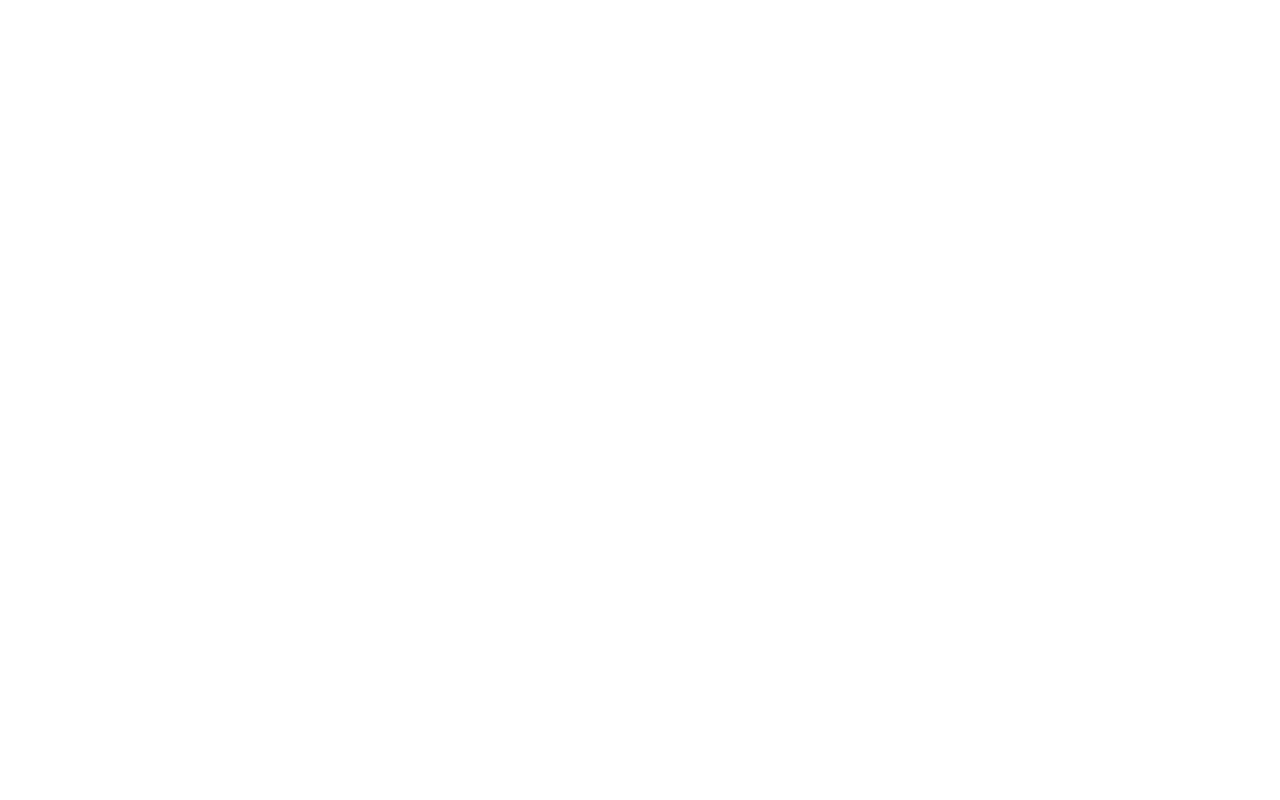
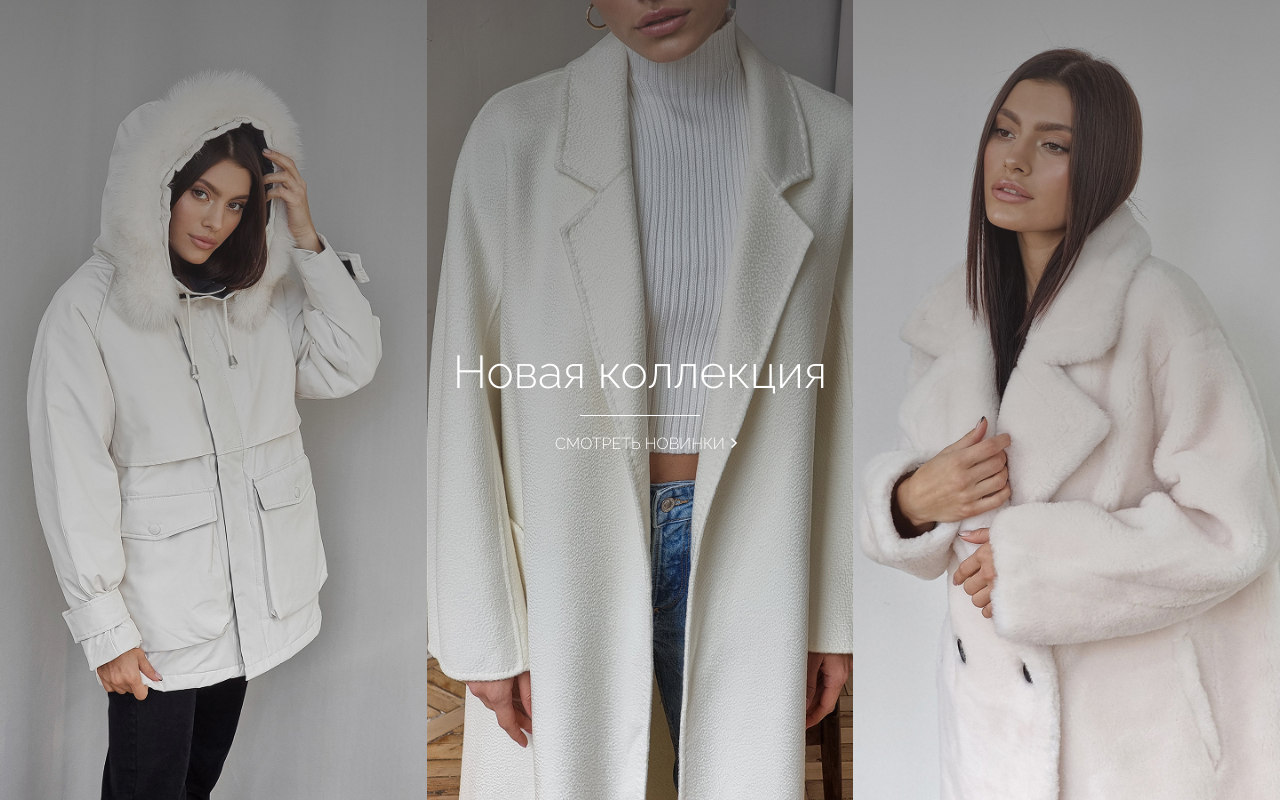
Before and after one commit to dianaimmatova/yanki, a plain HTML site: page index.html in a window 1280 px wide. Drawn offline with Linux system fonts and the light colour scheme.

Commit message:
add/hero

```diff
--- a/assets/styles/style.css
+++ b/assets/styles/style.css
@@ -0,0 +1,74 @@
+
+body * {
+    font-family: var(--primary-font);
+}
+
+body {
+    background-color: var(--background-color);
+}
+
+.container {
+    max-width: 1160px;
+    margin: 0 auto;
+    padding: 0 10px;
+}
+
+/* HERO */
+.hero {
+    display: grid;
+    grid-template-columns: 1fr 1fr 1fr;
+    position: relative;
+}
+.hero > img {
+    position: relative;
+    z-index: -9999;
+    width: 100%;
+    min-height: 100vh;
+    object-fit: cover;
+    object-position: center;
+}
+.hero__container {
+    display: flex;
+    flex-direction: column;
+    justify-content: center;
+    align-items: center;
+    position: absolute;
+    z-index: 3;
+    width: 100%;
+    height: 100%;
+}
+.hero__title {
+    font-weight: 300;
+    font-size: 46px;
+    text-align: center;
+    color: var(--background-color);
+}
+.hero__line {
+    width: 120px;
+    height: 1px;
+    background: var(--background-color);
+    margin: 20px 0;
+}
+.hero__link {
+    font-weight: 300;
+    font-size: 16px;
+    text-transform: uppercase;
+    text-align: center;
+    color: var(--background-color);
+    position: relative;
+}
+.hero__link > svg {
+    position: absolute;
+    top: -2px;
+    fill: var(--background-color);
+}
+.hero__link:hover {
+    opacity: 0.7;
+}
+.hero__link:hover > svg {
+    fill: var(--primary-color);
+    transition: .3s;
+}
+
+
+/* HERO */
--- a/index.html
+++ b/index.html
@@ -10,6 +10,18 @@
     <link rel="stylesheet" href="./assets/styles/index.css">
 </head>
 <body>
+    <div class="hero" id="hero">
+        <img src="./assets/images/hero-img1.jpg" alt="image">
+        <img src="./assets/images/hero-img2.jpg" alt="image">
+        <img src="./assets/images/hero-img3.jpg" alt="image">
+        <div class=" hero__container">
+            <h1 class="hero__title">Новая коллекция</h1>
+            <span class="hero__line"></span>
+            <a href="#" class="hero__link">Смотреть Новинки <svg width="18" height="18" viewBox="0 0 18 18" fill="none" xmlns="http://www.w3.org/2000/svg">
+                <path d="M9.88906 9L6 5.11094L7.11094 4L12.1109 9L7.11094 14L6 12.8891L9.88906 9Z" fill="inherit" />
+                </svg></a>
+        </div>
 
+    </div>
 </body>
 </html>
```
Also changed, not shown: assets/images/hero-img1.jpg (added), assets/images/hero-img2.jpg (added), assets/images/hero-img3.jpg (added).
